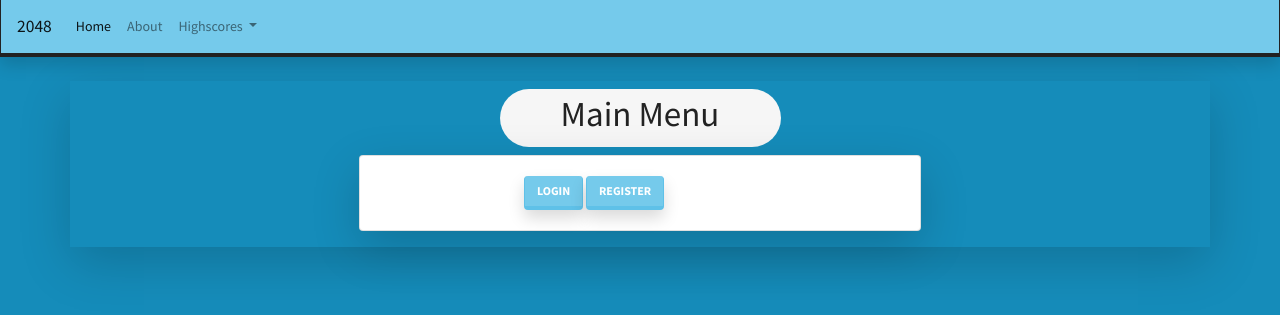
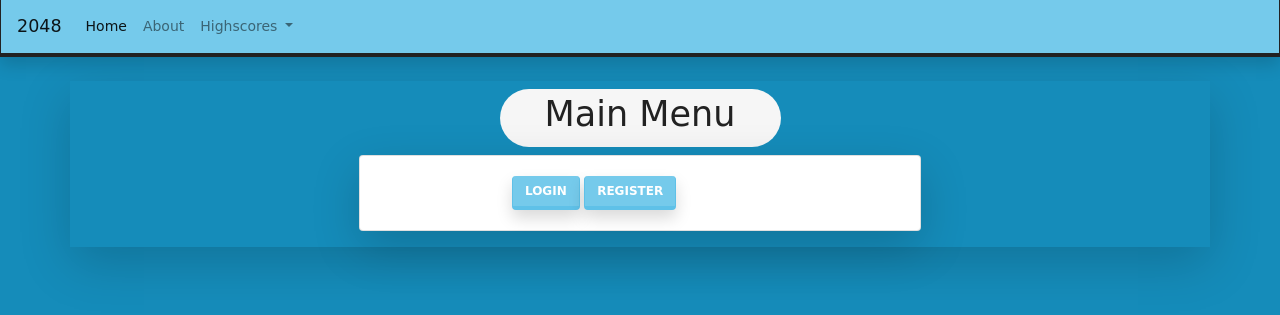
Before and after one commit to Gonska93/new-2048, a Flask app: page / in a window 1280 px wide. Shown: the top 315 px of the page. Run offline with Flask 2, Linux system fonts and the light colour scheme; some libraries are stand-ins or nearby versions.

Commit message:
Add styling to the font

```diff
--- a/static/css/mobile.css
+++ b/static/css/mobile.css
@@ -2,6 +2,16 @@
     width: 100%;
     max-width: 100%;
 }
+
+body {
+    font-family: 'Indie Flower', cursive;
+    font-family: 'Permanent Marker', cursive;
+}
+
+.row div[style] {
+    height: 30px;
+}
+
 
 .menu-title {
     min-width: 50%;
```
